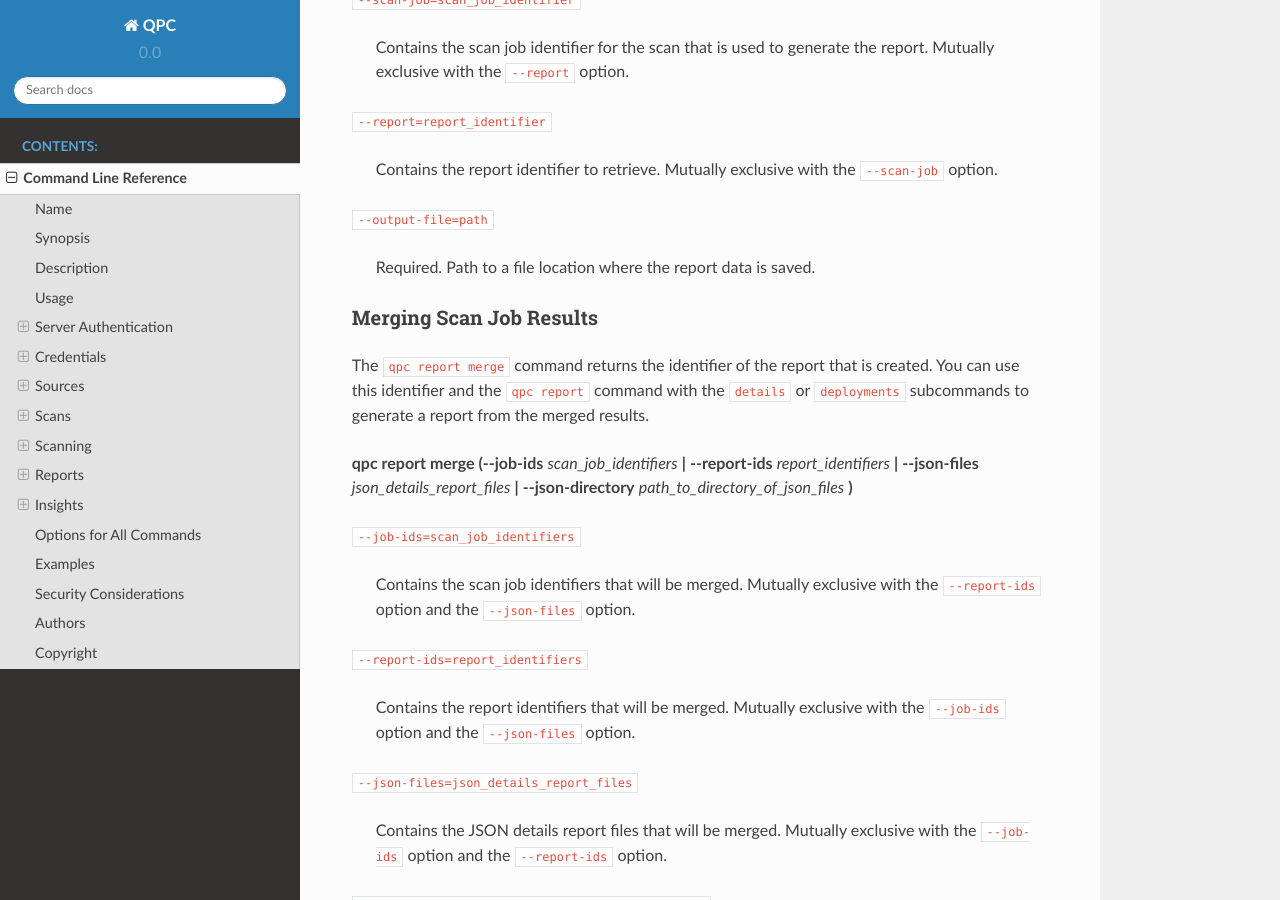
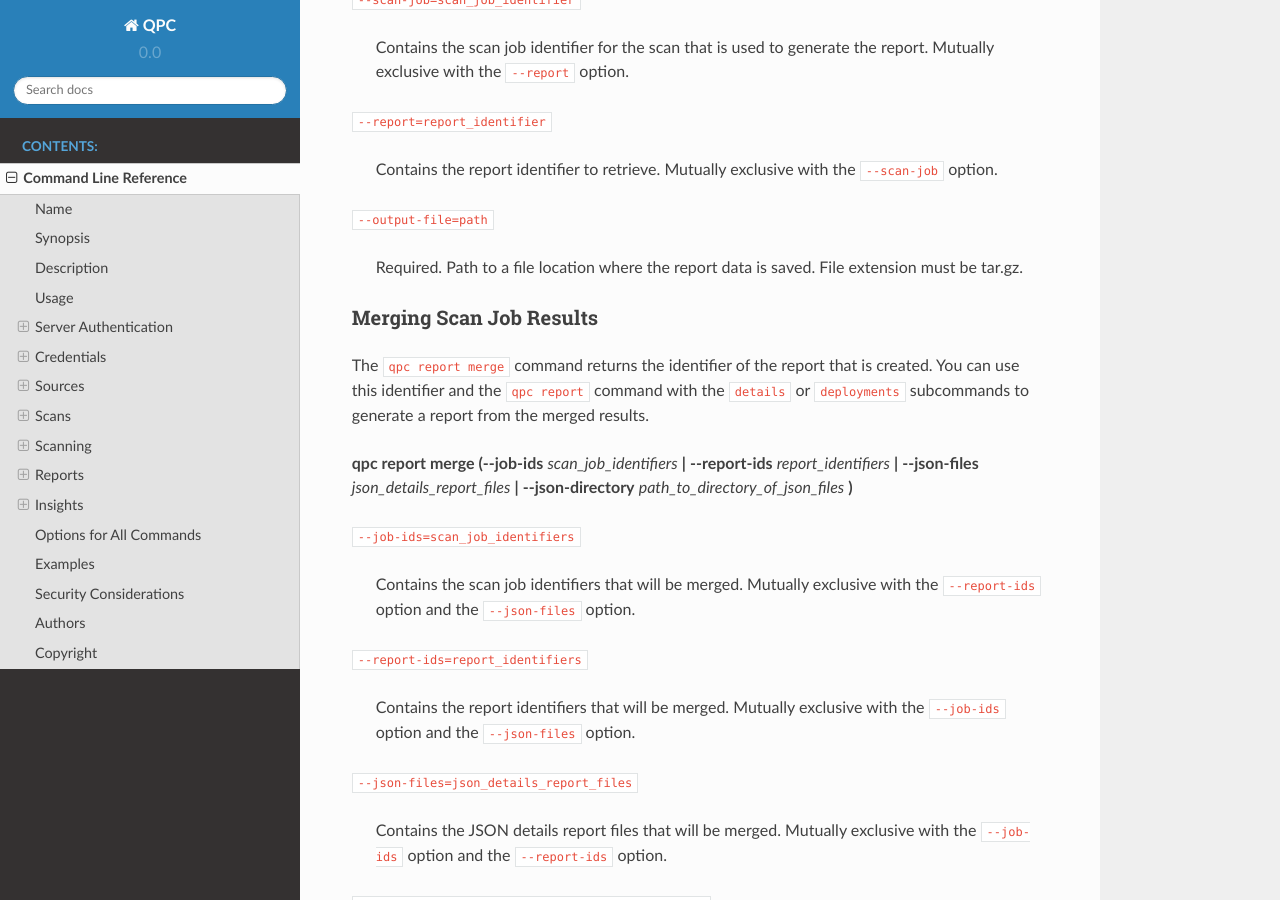
Before and after one commit to quipucords/qpc, a Sphinx documentation site: the page built from docs/source/man.rst, in a window 1280 px wide and 900 px high, scrolled down 16842 px. Built offline with Sphinx 7.4.7 and the Read the Docs theme 2.0.0, drawn with Linux system fonts in a browser that asks for light colours.

Commit message:
Small fix

```diff
--- a/docs/source/man.rst
+++ b/docs/source/man.rst
@@ -565,7 +565,7 @@ The ``qpc report download`` command downloads all reports as a tar.gz file.  The
 
 ``--output-file=path``
 
-  Required. Path to a file location where the report data is saved.
+  Required. Path to a file location where the report data is saved.  File extension must be tar.gz.
 
 Merging Scan Job Results
 ~~~~~~~~~~~~~~~~~~~~~~~~
```
